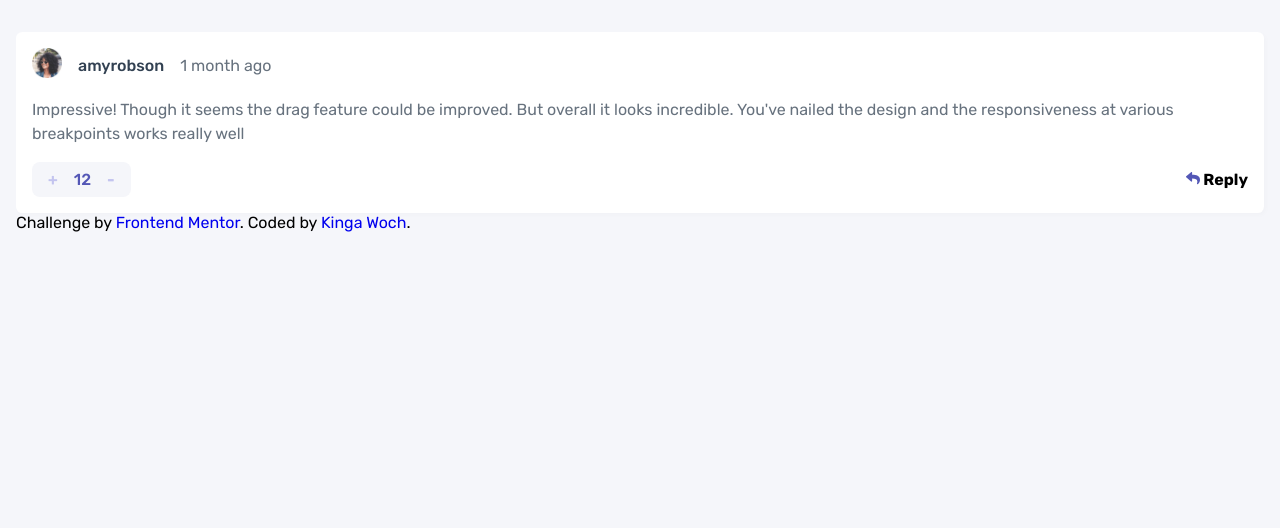
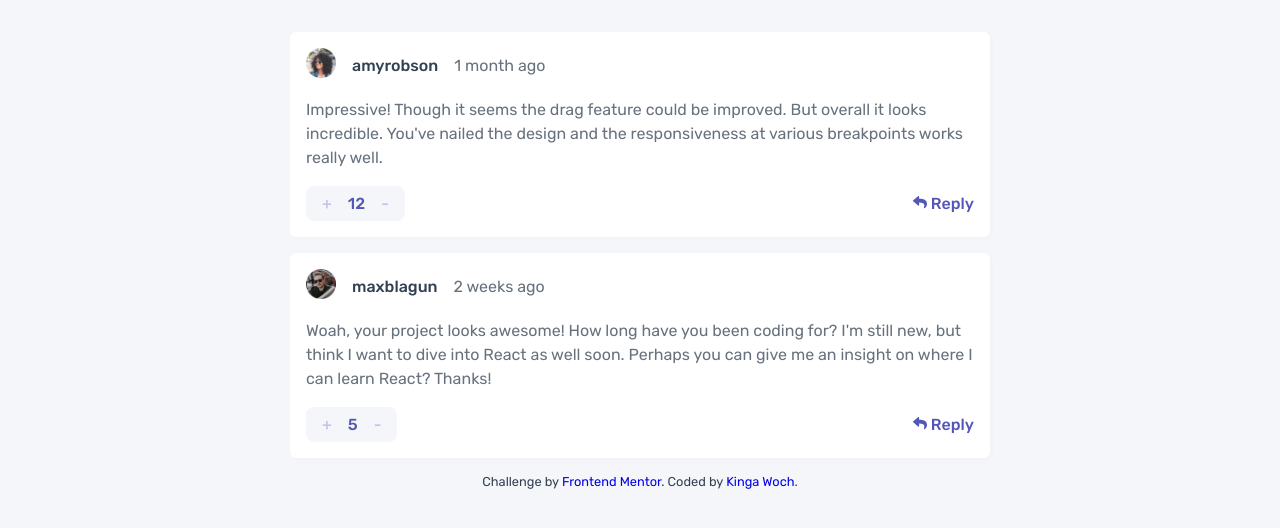
Before and after one commit to KingaWoch/Interactive-Comments-Section, a plain HTML site: page index.html in a window 1280 px wide. Drawn offline with Linux system fonts and the light colour scheme.

Commit message:
comments

```diff
--- a/index.html
+++ b/index.html
@@ -22,35 +22,7 @@
     />
   </head>
   <body>
-    <section class="comments">
-      <div class="comment-wrapper">
-        <div class="comment">
-          <div class="comment_user">
-            <a href="#" class="comment_avatar"
-              ><img
-                src="images/avatars/image-amyrobson.png"
-                alt="Amy Robsons's avatar"
-            /></a>
-            <a href="#" class="comment_username">amyrobson</a>
-            <span class="created-at">1 month ago</span>
-          </div>
-          <p class="comment_content">
-            Impressive! Though it seems the drag feature could be improved. But
-            overall it looks incredible. You've nailed the design and the
-            responsiveness at various breakpoints works really well
-          </p>
-        </div>
-        <div class="comment_buttons">
-          <div class="score">
-            <button class="plus">+</button><span class="score_value">12</span>
-            <button class="minus">-</button>
-          </div>
-          <button class="reply-btn">
-            <img src="images/icon-reply.svg" alt="Reply" /> Reply
-          </button>
-        </div>
-      </div>
-    </section>
+    <section class="comments"></section>
     <footer class="attribution">
       <p>
         Challenge by
--- /dev/null
+++ b/script.js
@@ -0,0 +1,89 @@
+fetch("data.json")
+  .then((res) => res.json())
+  .then((data) => {
+    console.log(data);
+    const commentsList = data.comments;
+    console.log(commentsList);
+
+    comments = commentsList.map((comment) => {
+      console.log(comment.content);
+      return {
+        content: comment.content,
+        createdAt: comment.createdAt,
+        score: comment.score,
+        username: comment.user.username,
+        avatar: comment.user.image.png,
+      };
+    });
+    console.log(comments);
+    renderCommentsList(comments);
+  });
+
+const createComment = (comment) => {
+  // CREATE ELEMENTS
+
+  const commentWrapper = document.createElement("div");
+  commentWrapper.classList.add("comment-wrapper");
+
+  const commentContent = document.createElement("div");
+  commentContent.classList.add("comment");
+
+  const commentUser = document.createElement("div");
+  commentUser.classList.add("comment_user");
+
+  const commentAvatar = document.createElement("a");
+  commentAvatar.href = "#";
+  commentAvatar.classList.add("comment_avatar");
+
+  const avatarImg = document.createElement("img");
+  avatarImg.src = comment.avatar;
+
+  const commentUserName = document.createElement("a");
+  commentUserName.href = "#";
+  commentUserName.classList.add("comment_username");
+  commentUserName.innerText = comment.username;
+
+  const createdAt = document.createElement("span");
+  createdAt.classList.add("created-at");
+
+  createdAt.innerText = comment.createdAt;
+
+  const commentText = document.createElement("p");
+  commentText.classList.add("comment_text");
+  commentText.innerText = comment.content;
+
+  const commentButtons = document.createElement("div");
+  commentButtons.classList.add("comment_buttons");
+
+  commentButtons.innerHTML = `
+       <div class="score">
+         <button class="plus">+</button><span     class="score_value">${comment.score}</span>
+         <button class="minus">-</button>
+      </div>
+      <button class="reply-btn">
+        <img src="images/icon-reply.svg" alt="Reply" /> Reply
+      </button>
+  `;
+
+  // APPEND
+
+  commentAvatar.appendChild(avatarImg);
+
+  commentUser.append(commentAvatar, commentUserName, createdAt);
+
+  commentContent.append(commentUser, commentText);
+
+  commentWrapper.append(commentContent, commentButtons);
+
+  return commentWrapper;
+};
+
+const renderCommentsList = (comments) => {
+  const commentsSection = document.querySelector(".comments");
+
+  comments.forEach((comment) => {
+    commentsSection.appendChild(createComment(comment));
+  });
+
+  return commentsSection;
+};
--- a/style.css
+++ b/style.css
@@ -26,12 +26,23 @@ button {
   border: none;
   background-color: transparent;
   font-size: inherit;
-  font-weight: 700;
+  font-weight: 500;
 }
 
 body {
   background-color: var(--Very-light-gray);
   padding: 2rem 1rem;
+  display: flex;
+  flex-direction: column;
+  align-items: center;
+  gap: 1rem;
+}
+
+.comments {
+  display: flex;
+  flex-direction: column;
+  gap: 1rem;
+  max-width: 700px;
 }
 
 .comment-wrapper {
@@ -63,11 +74,11 @@ body {
 }
 
 .created-at,
-.comment_content {
+.comment_text {
   color: var(--Grayish-Blue);
 }
 
-.comment_content {
+.comment_text {
   line-height: 1.5;
 }
 
@@ -93,3 +104,13 @@ body {
   align-items: center;
   justify-content: space-between;
 }
+
+.reply-btn {
+  color: var(--Moderate-blue);
+}
+
+.attribution {
+  text-align: center;
+  font-size: 0.8rem;
+  color: var(--Dark-blue);
+}
```
